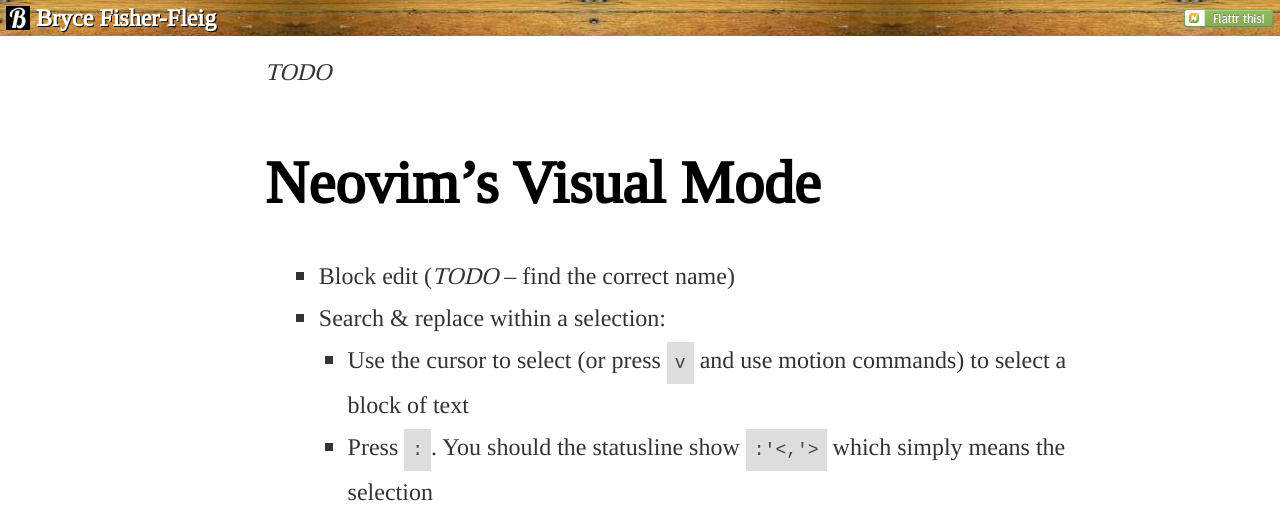
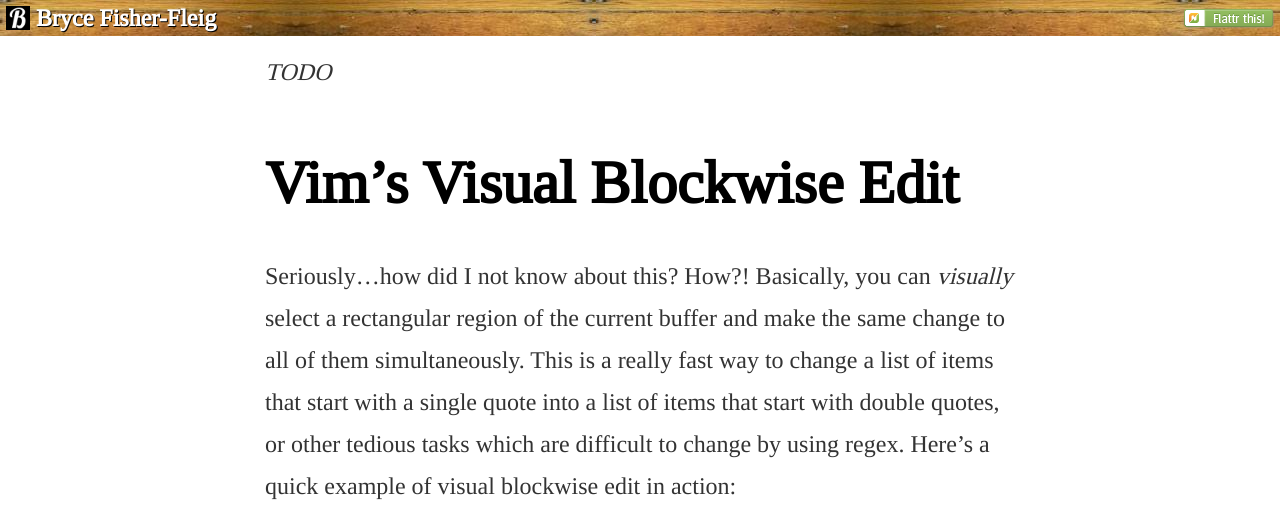
Before and after one commit to brycefisher/brycefisher.github.io-jekyll, a Jekyll site: the page built from _posts/2016-07-14-helpful-neovim-features.md, in a window 1280 px wide and 1400 px high, scrolled down 3814 px. Shown: the top 514 px of the window. Built offline with Jekyll 4.4.1, drawn with Linux system fonts in a browser that asks for light colours; comment, search, counter and statistics services are not loaded; some of the changed text lies outside the part shown; grey boxes are pictures that could not be loaded.

Commit message:
Visual editing tricks for Neovim tips article

```diff
--- a/_posts/2016-07-14-helpful-neovim-features.md
+++ b/_posts/2016-07-14-helpful-neovim-features.md
@@ -59,13 +59,21 @@ Additionally, you can always escape a single key stroke in insert or normal mode
 
 _TODO_
 
-## Neovim's Visual Mode
+## Vim's Visual Blockwise Edit
 
- * Block edit (_TODO_ -- find the correct name)
- * Search & replace within a selection:
-   * Use the cursor to select (or press `v` and use motion commands) to select a block of text
-   * Press `:`. You should the statusline show `:'<,'>` which simply means the selection
-   * Type `:s/old/new/g` and press `<ENTER>`
+Seriously...how did I not know about this? How?! Basically, you can _visually_ select a rectangular region of the current buffer and make the same change to all of them simultaneously. This is a really fast way to change a list of items that start with a single quote into a list of items that start with double quotes, or other tedious tasks which are difficult to change by using regex. Here's a quick example of visual blockwise edit in action:
+
+![Visual blockwise edit in vim](/img/2016/vim-blockwise-edit.gif)
+
+In that gif, I pressed `CTRL-V` (sorry, using the mouse doesn't work by default) in insert mode to start visually selecting. Next I pressed `l` three times. Then I pressed `j` repeatedly to select down several rows. Instead of the selection wrapping around the end of the current line, a "block" of text is selected straight down. Any operator will be previewed on the first line but applied to all lines of the block selection. I pressed `x` to delete the entire selection.
+
+Another idea that you might try is changing the whole selection with `c` followed by `ESC` after your changes.
+
+## Search and Replace Within a Selection
+
+ * Use the cursor to select (or press `v` and use motion commands) to select a block of text
+ * Press `:`. You should the statusline show `:'<,'>` which simply means the selection
+ * Type `:s/old/new/g` and press `<ENTER>`
 
 ## Vim's Ways of Moving
 
```
